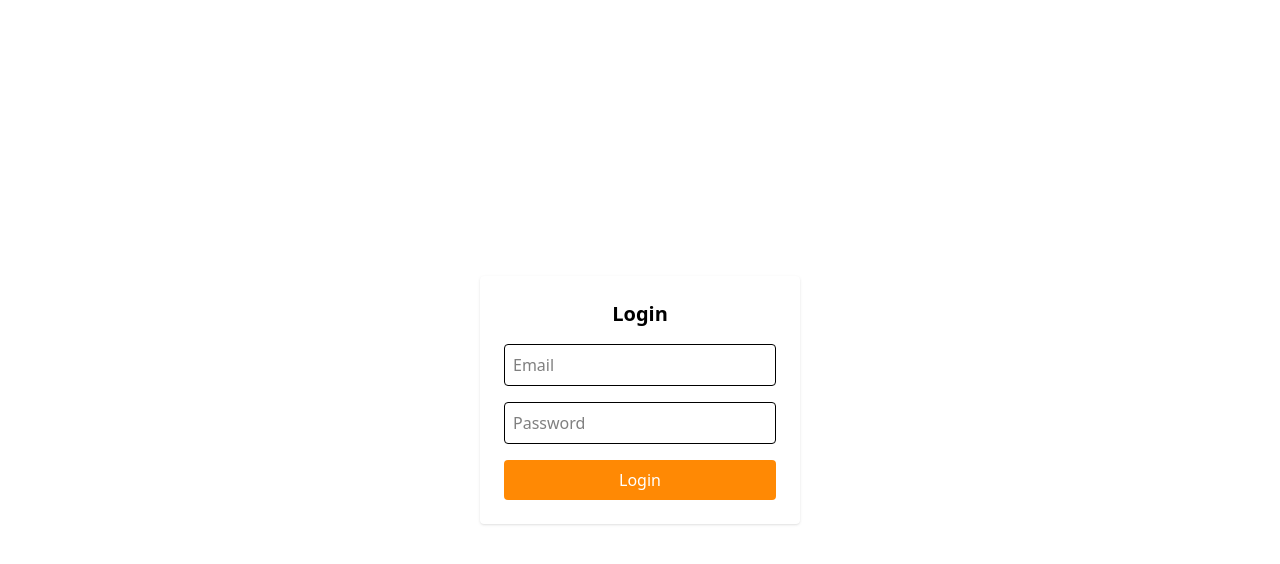
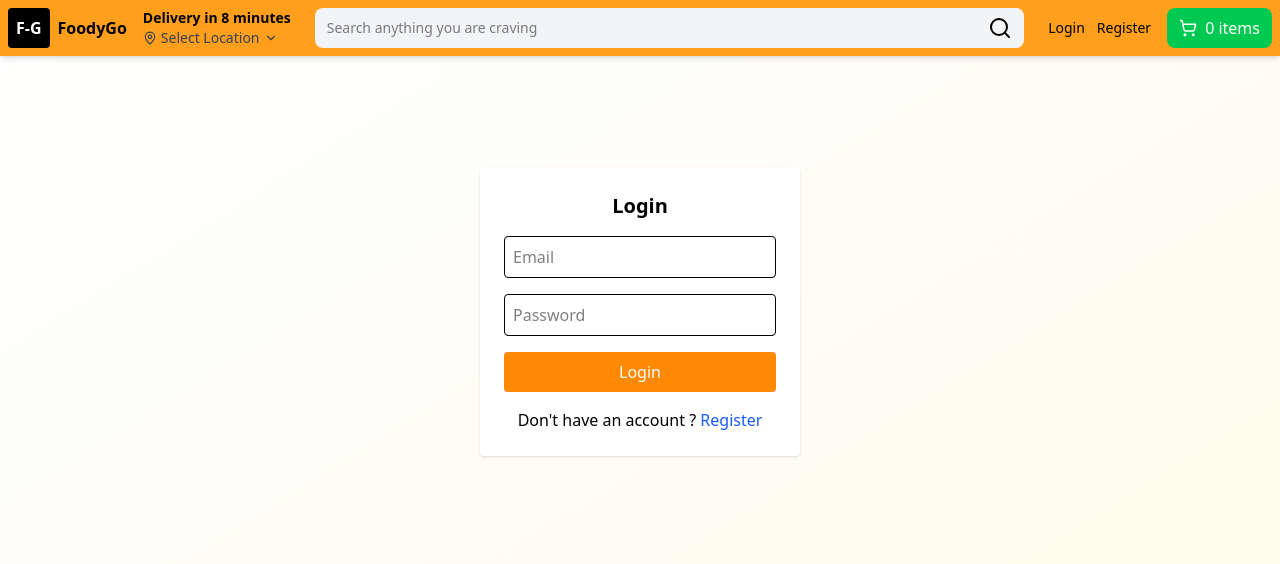
Before and after one commit to Kareena2070/E_Commerce, a Next.js app: page /login in a window 1280 px wide. Shown: the top 564 px of the page. Built offline with nearby package versions, Linux system fonts and the light colour scheme.

Commit message:
feat: add navbar to login and register pages with links to switch between forms

```diff
--- a/app/login/page.tsx
+++ b/app/login/page.tsx
@@ -1,9 +1,10 @@
 "use client";
 
-import { useState, FormEvent } from "react";
+import { useState, FormEvent,useEffect } from "react";
 import { useRouter } from "next/navigation";
 import { useAuth } from "../context/AuthContext";
-import { useEffect } from "react";
+import Link from "next/link";
+import Navbar from "../components/Navbar";
 
 export default function LoginPage() {
   const { login, error, user } = useAuth();
@@ -26,14 +27,15 @@ export default function LoginPage() {
 
 
   return (
-    <div className="flex justify-center items-center h-screen">
+    <div className="flex flex-col items-center bg-transparent min-h-screen bg-gradient-to-br from-orange-150 to-yellow-50">
+      <Navbar />
       <form
         onSubmit={handleSubmit}
-        className="bg-white p-6 rounded shadow w-80 flex flex-col gap-4"
+        className="bg-white p-6 rounded shadow w-80 flex flex-col gap-4 mt-28"
       >
         <h2 className="text-xl font-bold text-center">Login</h2>
 
-        {/* 🔴 Error Message */}
+        {/*  Error Message */}
     {error && (
       <div className="bg-red-100 text-red-600 px-3 py-2 rounded-md text-sm text-center">
         {error}
@@ -59,6 +61,13 @@ export default function LoginPage() {
         <button className="bg-orange-400 text-white py-2 rounded">
           Login
         </button>
+
+        <p className="text-center">
+          Don't have an account ?{" "}
+          <Link href="/register" className="text-blue-600">
+            Register
+          </Link>
+        </p>
       </form>
     </div>
   );
--- a/app/register/page.tsx
+++ b/app/register/page.tsx
@@ -3,6 +3,8 @@
 import { useState, FormEvent } from "react";
 import { useRouter } from "next/navigation";
 import { useAuth } from "../context/AuthContext";
+import Link from "next/link";
+import Navbar from "../components/Navbar";
 
 export default function RegisterPage() {
   const { register } = useAuth();
@@ -21,10 +23,11 @@ export default function RegisterPage() {
   };
 
   return (
-    <div className="flex justify-center items-center h-screen">
+    <div className="flex flex-col items-center h-screen">
+      <Navbar />
       <form
         onSubmit={handleSubmit}
-        className="bg-white p-6 rounded shadow w-80 flex flex-col gap-4"
+        className="bg-white p-6 rounded shadow w-80 flex flex-col gap-4 mt-28"
       >
         <h2 className="text-xl font-bold text-center">Register</h2>
 
@@ -55,6 +58,13 @@ export default function RegisterPage() {
         <button className="bg-green-500 text-white py-2 rounded">
           Register
         </button>
+
+        <p className="text-center">
+          Already have an account?{" "}
+          <Link href="/login" className="text-blue-600">
+            Login
+          </Link>
+        </p>
       </form>
     </div>
   );
```
